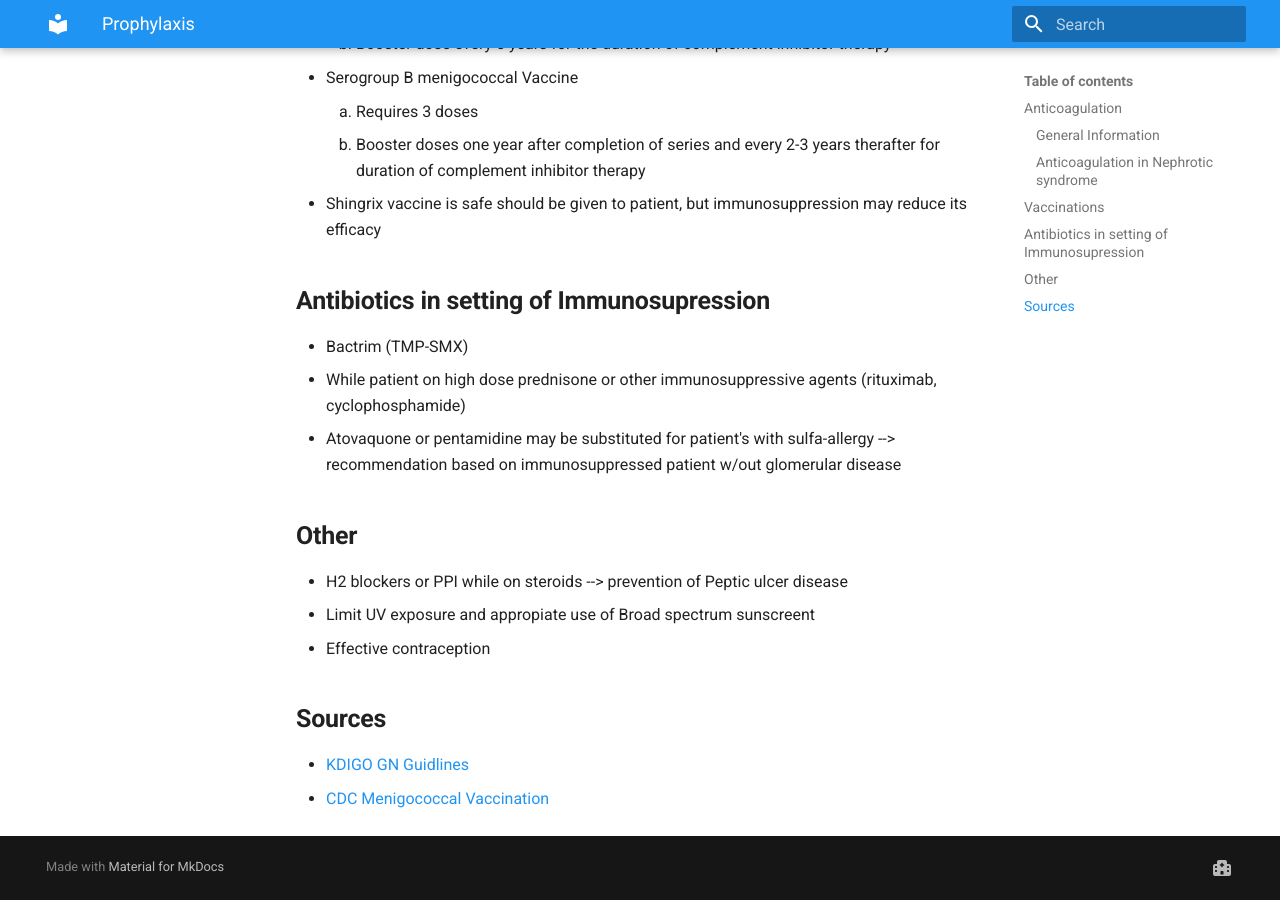
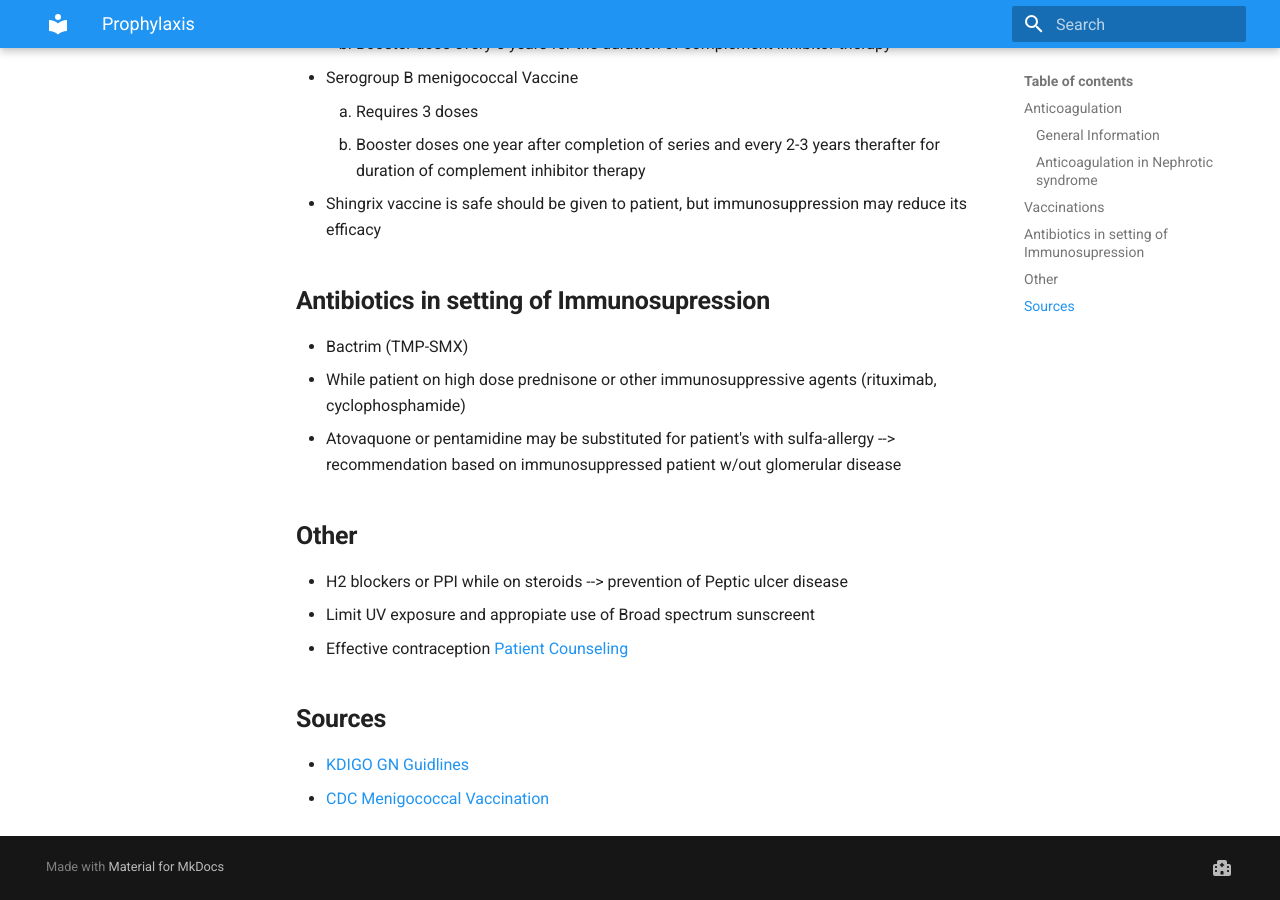
Before and after one commit to TTUNEPH2025/GN, an MkDocs documentation site: the page built from docs/Prophylaxis.md, in a window 1280 px wide and 900 px high, scrolled down 2185 px. Built offline with MkDocs 1.6.1 and Material for MkDocs 9.7.7, drawn with Linux system fonts in a browser that asks for light colours.

Commit message:
Update Prophylaxis.md

```diff
--- a/docs/Prophylaxis.md
+++ b/docs/Prophylaxis.md
@@ -97,7 +97,7 @@ flowchart TD
 ## **Other**
  * H2 blockers or PPI while on steroids --> prevention of Peptic ulcer disease
  * Limit UV exposure and appropiate use of Broad spectrum sunscreent
- * Effective contraception
+ * Effective contraception [Patient Counseling](Counseling.md)
 ## **Sources**
 * [KDIGO GN Guidlines](https://kdigo.org/guidelines/gd/)
 * [CDC Menigococcal Vaccination](https://www.cdc.gov/meningococcal/hcp/clinical-guidance/complement-inhibitor.html?CDC_AAref_Val=https://www.cdc.gov/meningococcal/clinical/eculizumab.html)
```
